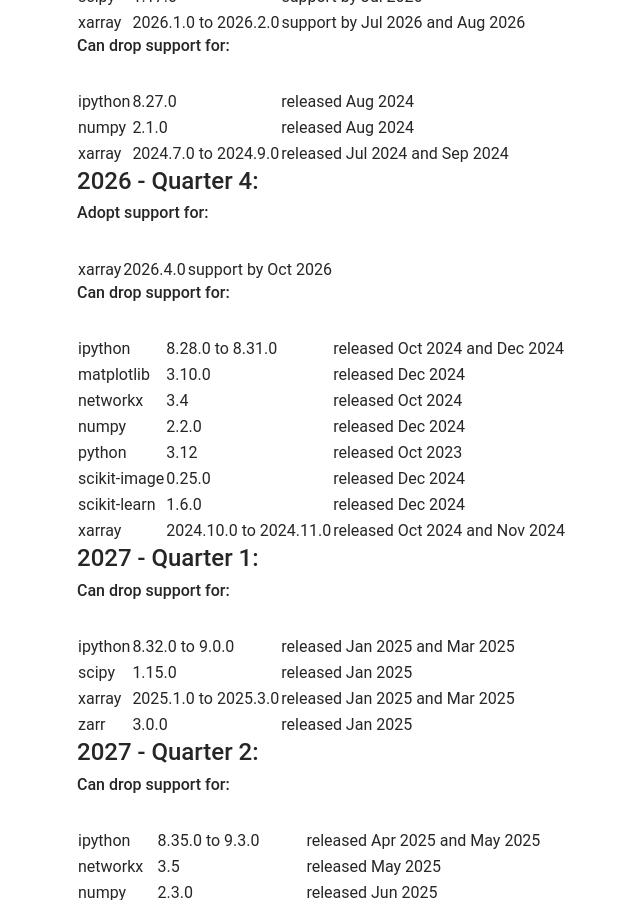
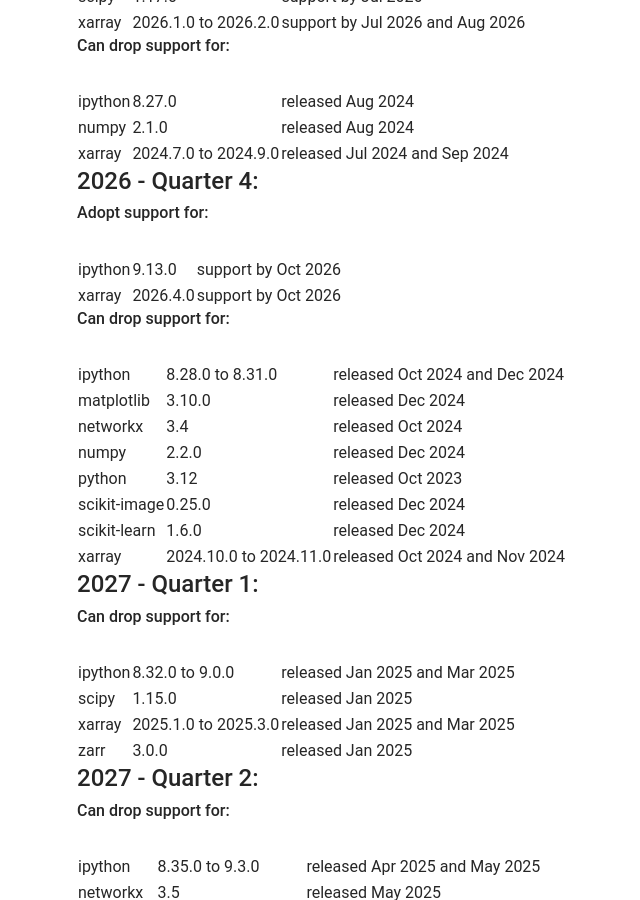
Before and after one commit to heliophysicsPy/heliophysicsPy.github.io, a Jekyll site: the page built from _pages/docs/phep-3/schedule.md, in a window 1280 px wide and 900 px high, scrolled down 1713 px. Shown: the whole window, without its empty margins (24-664 px from the left). Built offline with Jekyll 4.4.1, drawn with Linux system fonts in a browser that asks for light colours; nearby versions of some CDN libraries; our own code applies the rules of GitHub Pages for plain Markdown files; some of the changed text lies outside the part shown.

Commit message:
Update PHEP 3 support schedule [automated]

```diff
--- a/_pages/docs/phep-3/schedule.md
+++ b/_pages/docs/phep-3/schedule.md
@@ -94,9 +94,10 @@
 
 ###### Adopt support for:
 
-|        |          |                     |
-| ------ | -------- | ------------------- |
-| xarray | 2026.4.0 | support by Oct 2026 |
+|         |          |                     |
+| ------- | -------- | ------------------- |
+| ipython | 9.13.0   | support by Oct 2026 |
+| xarray  | 2026.4.0 | support by Oct 2026 |
 
 ###### Can drop support for:
 
@@ -181,9 +182,10 @@
 
 ###### Can drop support for:
 
-|        |          |                   |
-| ------ | -------- | ----------------- |
-| xarray | 2026.4.0 | released Apr 2026 |
+|         |          |                   |
+| ------- | -------- | ----------------- |
+| ipython | 9.13.0   | released Apr 2026 |
+| xarray  | 2026.4.0 | released Apr 2026 |
 
 #### 2028 - Quarter 4:
 
```
Also changed, not shown: _pages/docs/phep-3/chart.md (+1 -0 lines).
